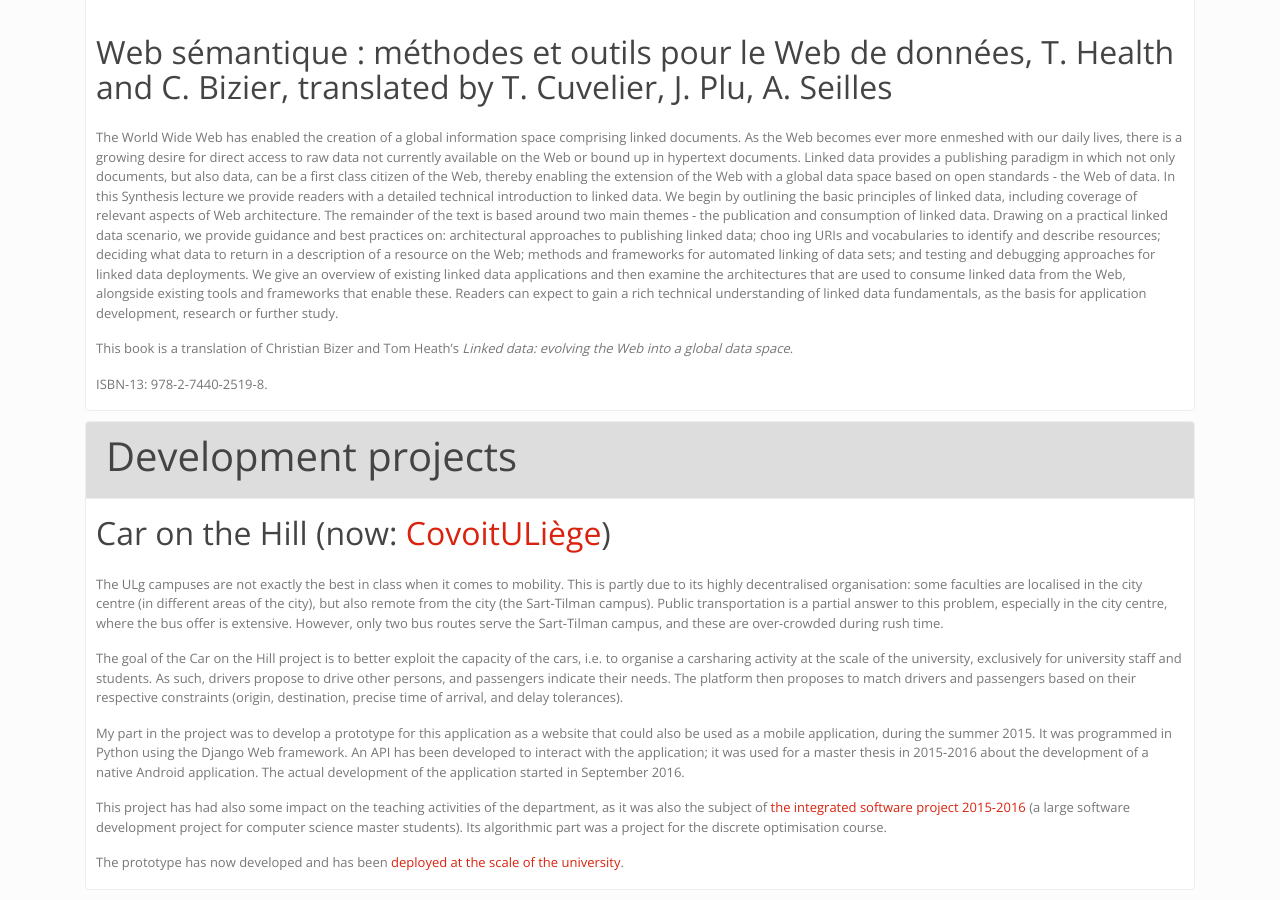
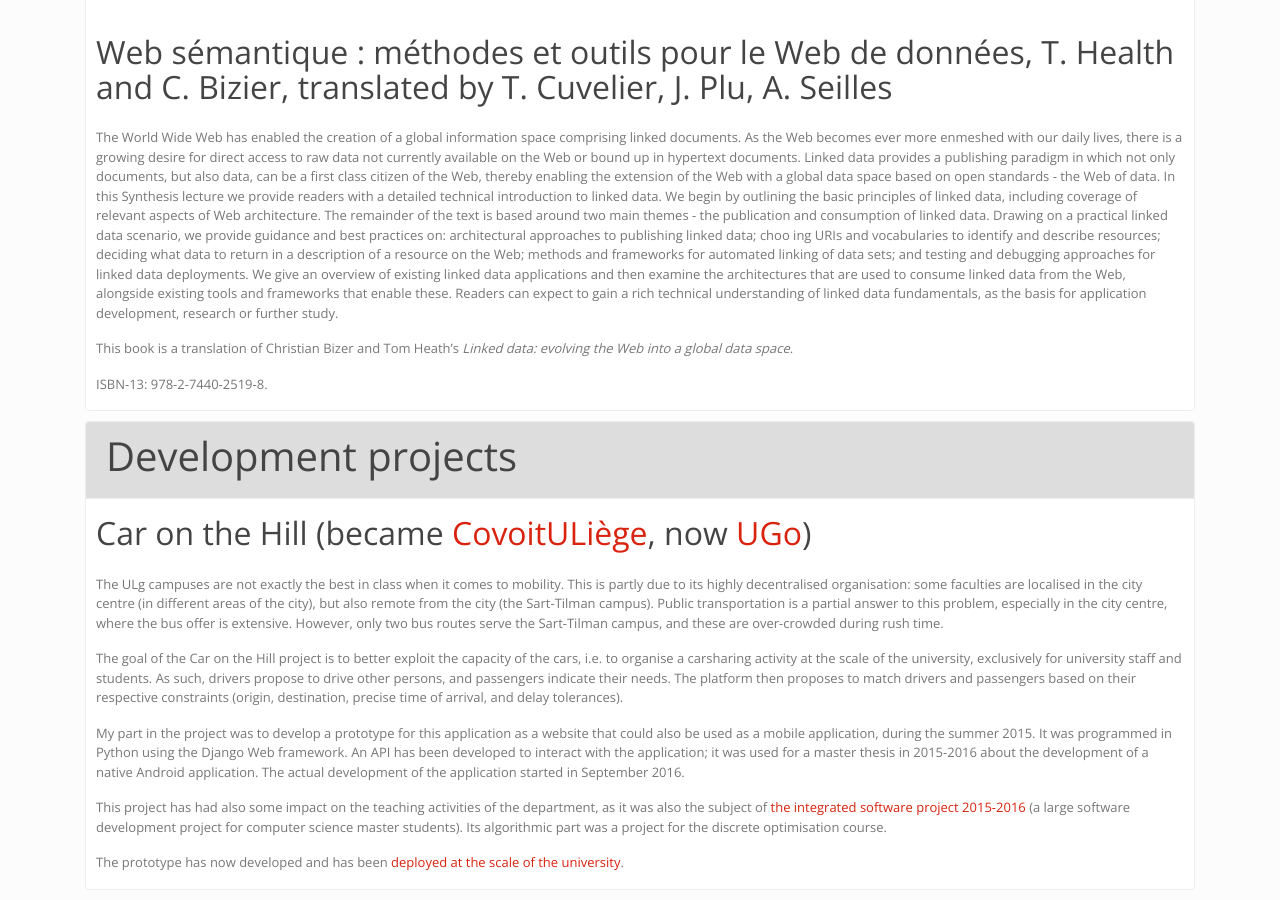
Before and after one commit to dourouc05/dourouc05.github.io, a Jekyll site: the page built from research.md, in a window 1280 px wide and 900 px high, scrolled down 3584 px. Built offline with Jekyll 4.4.1, drawn with Linux system fonts in a browser that asks for light colours; a script that is not in the unit is left out.

Commit message:
Update research.md

```diff
--- a/research.md
+++ b/research.md
@@ -133,7 +133,7 @@ ISBN-13: 978-2-7440-2519-8.
 {% include card_end.html %}
 {% include card_begin.html title="Development projects" %}
 
-## Car on the Hill (now: [CovoitULiège](https://covoituliege.ulg.ac.be/))
+## Car on the Hill (became [CovoitULiège](https://covoituliege.ulg.ac.be/), now [UGo](https://ugo.be/))
 
 The ULg campuses are not exactly the best in class when it comes to mobility. This is partly due to its highly decentralised organisation: some faculties are localised in the city centre (in different areas of the city), but also remote from the city (the Sart-Tilman campus). Public transportation is a partial answer to this problem, especially in the city centre, where the bus offer is extensive. However, only two bus routes serve the Sart-Tilman campus, and these are over-crowded during rush time.
 
```
